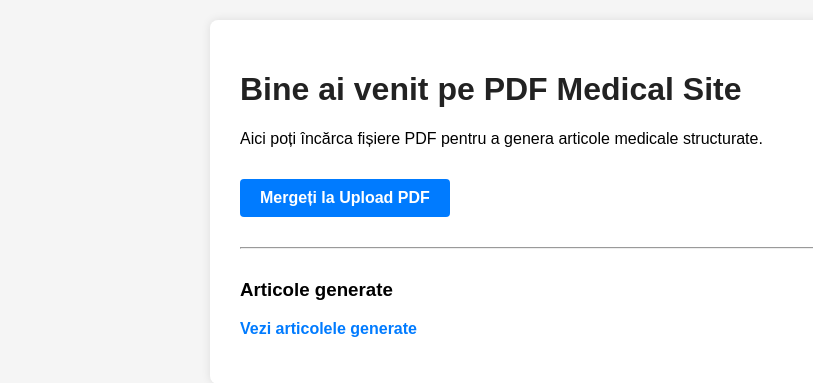
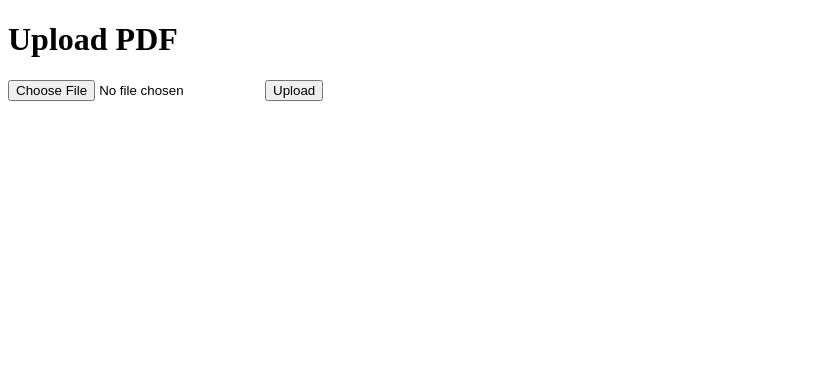
Before and after one commit to businessanuntro-code/pdf-medical-site, a Flask app: page / in a window 1280 px wide. Shown: the top 383 px of the page, without its empty margins (0-813 px from the left). Run offline with Flask 3, Linux system fonts and the light colour scheme.

Commit message:
Update home.html

```diff
--- a/templates/home.html
+++ b/templates/home.html
@@ -1,30 +1,16 @@
 <!DOCTYPE html>
 <html>
 <head>
-    <title>PDF Medical Site - Home</title>
-    <style>
-        body { font-family: Arial, sans-serif; margin: 20px; background: #f5f5f5; }
-        h1 { color:#222; }
-        a { text-decoration:none; color:#007bff; font-weight:bold; }
-        .container { max-width: 800px; margin:auto; background:#fff; padding:30px; border-radius:8px; box-shadow:0 0 10px rgba(0,0,0,0.1);}
-        .button { display:inline-block; margin-top:15px; padding:10px 20px; background:#007bff; color:white; border:none; border-radius:4px; cursor:pointer; text-decoration:none; }
-    </style>
+    <title>Upload PDF</title>
 </head>
 <body>
 
-<div class="container">
-    <h1>Bine ai venit pe PDF Medical Site</h1>
-    <p>Aici poți încărca fișiere PDF pentru a genera articole medicale structurate.</p>
+<h1>Upload PDF</h1>
 
-    <a href="/upload" class="button">Mergeți la Upload PDF</a>
-
-    <hr style="margin:30px 0;">
-
-    <h3>Articole generate</h3>
-    <p>
-        <a href="/articles" target="_blank">Vezi articolele generate</a>
-    </p>
-</div>
+<form method="POST" enctype="multipart/form-data">
+    <input type="file" name="pdf" required>
+    <button>Upload</button>
+</form>
 
 </body>
 </html>
```
